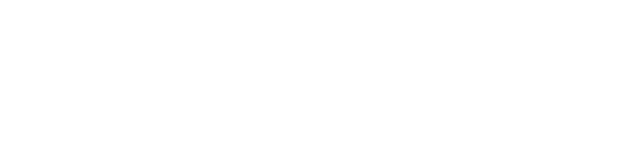
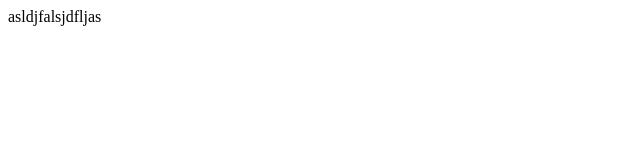
Before and after one commit to lxwxiaoguaiwu/myFirstProject-2, a plain HTML site: page index.html in a window 1280 px wide. Shown: the whole page, without its empty margins (0-640 px from the left). Drawn offline with Linux system fonts and the light colour scheme.

Commit message:
这是项目第二次初始化

```diff
--- a/index.html
+++ b/index.html
@@ -6,7 +6,7 @@
 </head>
 <body>
 <div class="top">
-
+asldjfalsjdfljas
 </div>
 </body>
 </html>
```
